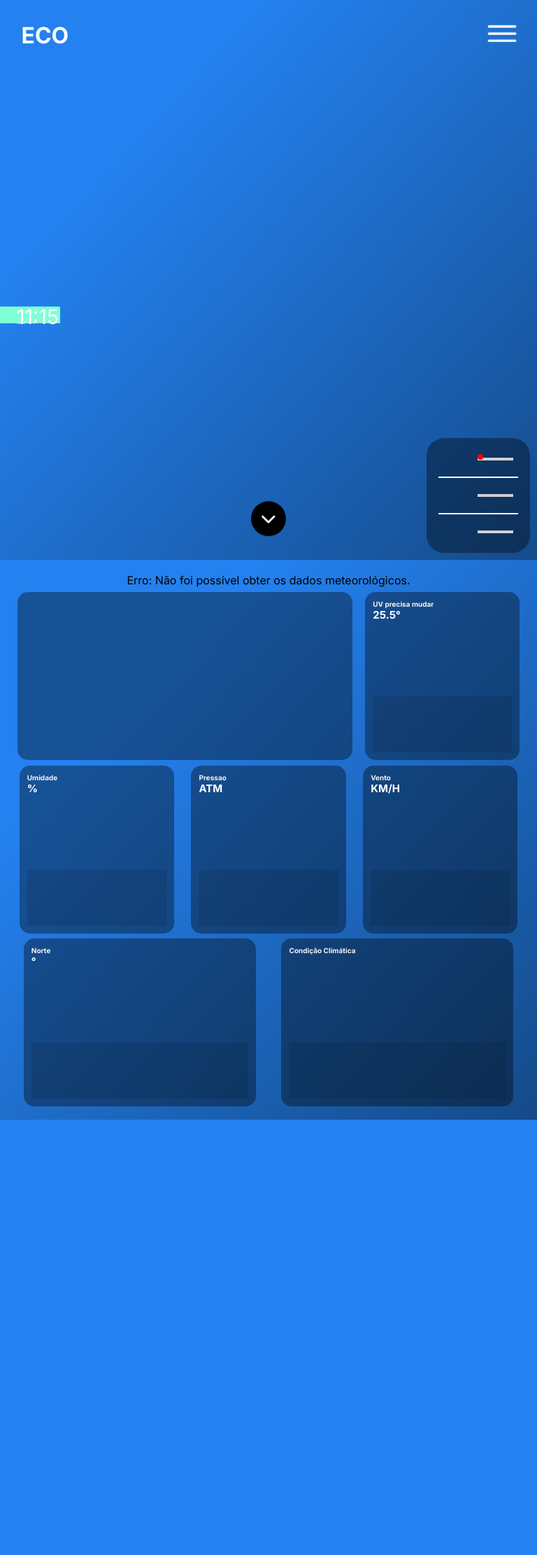
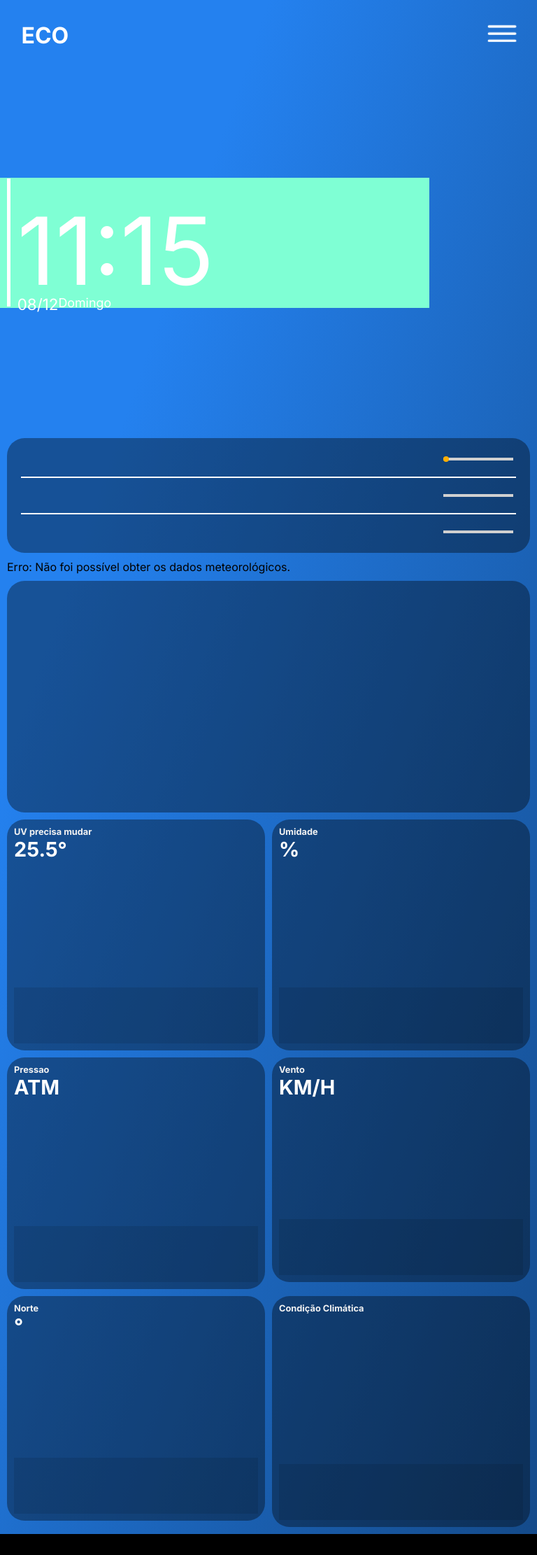
Before and after one commit to matgduarte/tcc, a PHP site: page / in a window 768 px wide; the page is wider, and only the part inside the window is pictured. Shown: that part at 70% size. Before the commit the page ends 1600 px from the top of that part, so only its background shows below. Run offline with PHP 8.4, Linux system fonts and the light colour scheme; data comes from the database, SQL or seed files in the repository; data that the repository does not hold is empty; some libraries are stand-ins or nearby versions.

Commit message:
Update style.css

```diff
--- a/css/style.css
+++ b/css/style.css
@@ -17,19 +17,26 @@
 /*main*/
 
 
-.container_main_principal{
-    height: calc(100vh - 100px);
+.container_main_principal {
+    height: calc(100svh - 100px);
     width: 100%;
     display: flex;
     align-items: center;
     justify-content: flex-start;
 }
 
+#info_diaria_section {
+    display: flex;
+    color: var(--white);
+    height: 50%;
+    position: relative;
+}
+
 #info_diaria {
     display: flex;
     color: var(--white);
     background-color: aquamarine;
-    height: 50%;
+    height: 100%;
     position: relative;
 }
 
@@ -38,7 +45,8 @@
     background-color: var(--white);
     margin-left: 10px;
     margin-right: 10px;
-    height: 98%; /* Ocupa 98% da altura da section */
+    height: 98%;
+    /* Ocupa 98% da altura da section */
     align-self: center;
 }
 
@@ -57,30 +65,36 @@
 }
 
 #time {
-    height: auto; /* Ocupa 60% da altura da section */
+    height: auto;
+    /* Ocupa 60% da altura da section */
 }
 
 #conteudo_menor {
-    height: auto; /* Ocupa 10% da altura da section */
+    height: auto;
+    /* Ocupa 10% da altura da section */
     display: flex;
     justify-content: space-between;
 }
 
 .conteudo_menor_principal {
     display: flex;
-    height: 100%; /* Ocupa 100% da altura de "conteudo_menor" */
+    height: 100%;
+    /* Ocupa 100% da altura de "conteudo_menor" */
 }
 
 #date {
-    height: auto; /* Ocupa 100% da altura de "conteudo_menor" */
+    height: auto;
+    /* Ocupa 100% da altura de "conteudo_menor" */
 }
 
 #day {
-    height: auto; /* Ocupa 80% da altura de "conteudo_menor_principal" */
+    height: auto;
+    /* Ocupa 80% da altura de "conteudo_menor_principal" */
 }
 
 #temperatura_principal {
-    height: auto; /* Ocupa 100% da altura de "conteudo_menor" */
+    height: auto;
+    /* Ocupa 100% da altura de "conteudo_menor" */
 }
 
 
@@ -89,8 +103,10 @@
     position: absolute;
     bottom: 10px;
     right: 10px;
-    background-color: lightgreen; /* Cor de fundo para visualização */
-    height: auto; /* Altura automática para se ajustar ao conteúdo */
+    background-color: lightgreen;
+    /* Cor de fundo para visualização */
+    height: auto;
+    /* Altura automática para se ajustar ao conteúdo */
     background-color: rgba(0, 0, 0, 0.37);
     padding: 5px 16px;
     border-radius: 25px;
@@ -102,22 +118,24 @@
 /* Estilo adicional para visualização */
 
 #info_clima {
-    color: white; /* Cor do texto das informações climáticas */
-    text-align: center; /* Centraliza o texto */
+    color: white;
+    /* Cor do texto das informações climáticas */
+    text-align: center;
+    /* Centraliza o texto */
     display: none;
 }
 
 
-.section_dia{
+.section_dia {
     width: 100%;
     padding: 0 20px;
 
 
 }
 
-.dia_titulo{
+.dia_titulo {
     display: flex;
-    justify-content:left;
+    justify-content: left;
     align-items: center;
     color: var(--white);
     position: relative;
@@ -126,7 +144,7 @@
     width: 100%;
 }
 
-.icon_calendar{
+.icon_calendar {
     width: 25px;
     height: 25px;
     color: var(--black);
@@ -135,21 +153,21 @@
     border-radius: 100px;
     display: flex;
     align-items: center;
-    justify-content:center;
+    justify-content: center;
 }
 
 
-.dia_titulo h2{
+.dia_titulo h2 {
     color: var(--white);
     text-align: left;
 }
 
-.barra_horizontal{
+.barra_horizontal {
     border: 1px solid var(--white);
     width: 99%;
 }
 
-.dia{
+.dia {
     display: flex;
     justify-content: space-between;
     align-items: center;
@@ -160,11 +178,11 @@
     width: 100%;
 }
 
-.data-dia{
+.data-dia {
     width: 30%;
 }
 
-.icon_thermal{
+.icon_thermal {
     width: 8%;
     height: 20px;
     color: var(--white);
@@ -175,6 +193,7 @@
     align-items: center;
     gap: 8px;
     width: 58%;
+    justify-content: flex-end;
 }
 
 .temp-barra {
@@ -193,21 +212,25 @@
 
 .temp-atual-ponto {
     position: absolute;
-    top: -5px;
     width: 8px;
     height: 8px;
-    background-color: red;
+    background-color: rgb(255, 174, 0);
     border-radius: 50%;
+    margin-top: -2px;
 }
 
 
 #sec_btn_dados {
     position: absolute;
     bottom: 0;
-    left: 50%; /* Centraliza horizontalmente */
-    transform: translateX(-50%); /* Ajusta o posicionamento para o centro */
-    width: 100px; /* Defina a largura desejada */
-    height: 100px; /* Defina a altura desejada */
+    left: 50%;
+    /* Centraliza horizontalmente */
+    transform: translateX(-50%);
+    /* Ajusta o posicionamento para o centro */
+    width: 100px;
+    /* Defina a largura desejada */
+    height: 100px;
+    /* Defina a altura desejada */
 
     display: flex;
     justify-content: center;
@@ -215,28 +238,35 @@
 }
 
 
-#btn_dados{
+#btn_dados {
     width: 100%;
     height: 100%;
     border: none;
-    background-color: white; /* Cor do botão */
+    background-color: white;
+    /* Cor do botão */
     cursor: pointer;
 
 }
+
 @keyframes float {
     0% {
         transform: translateY(0);
     }
+
     50% {
-        transform: translateY(-10px); /* Sobe 10px */
+        transform: translateY(-10px);
+        /* Sobe 10px */
     }
+
     100% {
-        transform: translateY(0); /* Volta para o ponto original */
+        transform: translateY(0);
+        /* Volta para o ponto original */
     }
 }
 
 #btn_dados {
-    background-color: #000000; /* Cor de fundo do botão */
+    background-color: #000000;
+    /* Cor de fundo do botão */
     border: none;
     border-radius: 50%;
     width: 50px;
@@ -249,22 +279,29 @@
     align-items: center;
     animation: float 2s infinite;
 }
+
 @keyframes float {
     0% {
         transform: translateY(0);
     }
+
     50% {
-        transform: translateY(-10px); /* Sobe 10px */
+        transform: translateY(-10px);
+        /* Sobe 10px */
     }
+
     100% {
-        transform: translateY(0); /* Volta para o ponto original */
+        transform: translateY(0);
+        /* Volta para o ponto original */
     }
 }
 
 #btn_dados:hover {
-    background-color: var(--blue); /* Cor ao passar o mouse */
+    background-color: var(--blue);
+    /* Cor ao passar o mouse */
 
-    transform: scale(1.1); /* Animação ao passar o mouse */
+    transform: scale(1.1);
+    /* Animação ao passar o mouse */
 }
 
 
@@ -273,11 +310,13 @@
     color: white;
     font-size: 20px;
     transition: all 0.3s ease;
-    animation: pulse 1.5s infinite; /* Animação de pulsar contínua */
+    animation: pulse 1.5s infinite;
+    /* Animação de pulsar contínua */
 }
 
 #btn_dados:hover i {
-    transform: translateY(5px); /* Animação da seta ao passar o mouse */
+    transform: translateY(5px);
+    /* Animação da seta ao passar o mouse */
 }
 
 
@@ -285,19 +324,29 @@
 /*API*/
 
 .section_dia {
-    width: 100%; /* Largura total do bloco */
-    margin-bottom: 10px; /* Espaçamento inferior */
+    width: 100%;
+    /* Largura total do bloco */
+    margin-bottom: 10px;
+    /* Espaçamento inferior */
 }
 
 .forecast_day {
-    padding: 8px 12px; /* Padding menor */
-    margin: 5px 0; /* Margem vertical para espaçamento */
-    border-radius: 8px; /* Bordas arredondadas */
-    box-shadow: 0 1px 3px rgba(0, 0, 0, 0.1); /* Sombra suave */
-    display: flex; /* Flex para alinhar elementos horizontalmente */
-    justify-content: space-between; /* Espaço entre os elementos */
-    width: 100%; /* Largura total */
-    font-size: 14px; /* Tamanho da fonte reduzido */
+    padding: 8px 12px;
+    /* Padding menor */
+    margin: 5px 0;
+    /* Margem vertical para espaçamento */
+    border-radius: 8px;
+    /* Bordas arredondadas */
+    box-shadow: 0 1px 3px rgba(0, 0, 0, 0.1);
+    /* Sombra suave */
+    display: flex;
+    /* Flex para alinhar elementos horizontalmente */
+    justify-content: space-between;
+    /* Espaço entre os elementos */
+    width: 100%;
+    /* Largura total */
+    font-size: 14px;
+    /* Tamanho da fonte reduzido */
 }
 
 ion-icon {
@@ -305,9 +354,17 @@ ion-icon {
 }
 
 @keyframes pulse {
-    0% { transform: scale(1); }
-    50% { transform: scale(1.1); }
-    100% { transform: scale(1); }
+    0% {
+        transform: scale(1);
+    }
+
+    50% {
+        transform: scale(1.1);
+    }
+
+    100% {
+        transform: scale(1);
+    }
 }
 
 .section_title {
@@ -318,154 +375,148 @@ ion-icon {
     margin-bottom: 20px;
     font-size: 1.5rem;
     font-weight: bold;
-    color: #fff; /* Cor branca para o texto */
+    color: #fff;
+    /* Cor branca para o texto */
 }
 
 .section_title ion-icon {
     font-size: 2rem;
-    color: #fff; /* Cor branca para o ícone */
+    color: #fff;
+    /* Cor branca para o ícone */
 }
 
 
 
 /*Parte debaixo*/
 #bloco {
-    position: absolute;
-    top: 100vh; /* Corrigido para iniciar dentro da visualização */
+    /* Corrigido para iniciar dentro da visualização */
+    width: 100%;
+    /* Altura automática para se ajustar ao conteúdo */
+    padding: 0 10px;
+    /*  Aumentado para melhor espaçamento interno */
+    display: flex;
+    flex-flow: row wrap;
+    /* Organiza o conteúdo em coluna */
+    gap: 10px;
+    justify-content: space-between;
+    /* Centraliza os itens verticalmente */
+    box-sizing: border-box;
+    /* Para considerar padding no tamanho total */
+    padding-bottom: 10px;
+}
 
-    background: linear-gradient(to bottom right, #2481EF 25%, #144A89);
-    width: 100%; /* Altura automática para se ajustar ao conteúdo */
-    height: 100vh;
-    padding: 2%;  /*  Aumentado para melhor espaçamento interno */
-    display: flex;
-    flex-flow: row wrap; /* Organiza o conteúdo em coluna */
-    align-content: space-around;
-    justify-content: space-around; /* Centraliza os itens verticalmente */
-    box-sizing: border-box; /* Para considerar padding no tamanho total */
-}
-.bloquinhos{
+.bloquinhos {
     display: flex;
     flex-direction: column;
     justify-content: space-between;
     align-items: flex-start;
-    width: 20%;
-    height: 40vh;
-    padding: 1.5%;
+    height: calc(calc(calc(100vw - 50px) / 4)*0.87);
+    padding: 10px;
     background-color: rgba(0, 0, 0, 0.37);
     border-radius: 25px;
     box-sizing: border-box;
+    width: calc(calc(100vw - 50px) / 4);
 }
-.grafico_principal{
-    width: 45%;
+
+.bloquinhos:first-of-type {
+    width: calc((calc(calc(100vw - 50px) / 4) * 2) + 10px);
+    overflow-x: scroll;
+    /* Permite rolagem horizontal */
+    scrollbar-width: none;
+    /* Para Firefox */
 }
-.areatexto{
+
+.bloquinhos:first-of-type ::-webkit-scrollbar {
+    display: none;
+    /* Esconde a barra de rolagem */
+}
+
+.areatexto {
     width: 70%;
 
 }
-.areatexto h1{
+
+.areatexto h1 {
     font-size: 1.8em;
     color: var(--white);
 }
-.areainterativa{
+
+.areainterativa {
     background-color: rgba(0, 0, 0, 0.1);
     width: 100%;
     height: 10vh;
     display: flex;
     justify-content: flex-end;
 }
-.areatexto h2{
-    font-size: 0.8em; /* Tamanho ajustado */
+
+.areatexto h2 {
+    font-size: 0.8em;
+    /* Tamanho ajustado */
     color: #f2f2f2;
 }
 
-@media (max-width: 320px){
 
-    /*Main*/
-    #bloco{
-        padding: 1%;
-        height: 100vh;
+
+
+@media (max-width: 1440px) {
+    .bloquinhos {
+        width: calc(calc(100vw - 40px) / 3);
+        height: calc(calc(calc(100vw - 40px) / 3)*0.87);
     }
-    .bloquinhos{
-        width: 45%;
-        height: 22vh;
-        border-radius: 15px;
+
+    .bloquinhos:first-of-type {
+        width: calc((calc(calc(100vw - 40px) / 3) * 2) + 10px);
     }
-    .grafico_principal{
-        width: 95%;
+
+    .bloquinhos:nth-child(6),
+    .bloquinhos:nth-child(7) {
+        width: calc(calc(100vw - 30px) / 2);
+        height: calc(calc(calc(100vw - 30px) / 2)*0.87);
+    }
 
 }
-    .areatexto h1{
-        font-size: 15px;
+
+@media (max-width: 768px) {
+    .container_main_principal {
+        flex-wrap: wrap;
+        align-content: space-between;
     }
-    .areatexto h2{
-        font-size: 10px;
+
+    #info_diaria_section {
+        display: flex;
+        color: var(--white);
+        height: calc((100svh - 110px) - var(--diario-height));
+        position: relative;
+        padding-top: 20%;
     }
+
+    #info_diaria {
+        width: 80vw;
+        height: 50%;
     }
-@media (min-width: 321px) and (max-width: 375px){
-    /*Main*/
-    #bloco{
-        padding: 1%;
-        height: 100vh;
+
+    #diario {
+        position: relative;
+        right: 0px;
+        bottom: 0px;
+        margin: 0px 10px;
+        width: calc(100vw - 20px);
+        margin-bottom: 10px;
     }
-    .bloquinhos{
-        width: 45%;
-        height: 22vh;
-        border-radius: 15px;
+
+
+    #sec_btn_dados {
+        display: none;
     }
-    .grafico_principal{
-        width: 95%;
+
+    .bloquinhos {
+        width: calc(50vw - 15px);
+        height: calc(45vw - 15px);
+    }
+
+    .bloquinhos:first-of-type {
+        width: calc(100vw - 20px);
 
     }
-    .areatexto h1{
-        font-size: 15px;
-    }
-    .areatexto h2{
-        font-size: 10px;
-    }
-}
-@media (min-width: 376px) and (max-width: 425px){
-    /*Main*/
-    #bloco{
-        padding: 1%;
-        height: 100vh;
-    }
-    .bloquinhos{
-        width: 45%;
-        height: 22vh;
-        border-radius: 15px;
-    }
-    .grafico_principal{
-        width: 95%;
 
 }
-    .areatexto h1{
-        font-size: 15px;
-    }
-    .areatexto h2{
-        font-size: 10px;
-    }
-}
-@media (min-width: 426px) and (max-width: 768px){
-    /*Main*/
-    #bloco{
-        height: 100vh;
-    }
-    .bloquinhos{
-        width: 30%;
-        height: 30vh;
-        border-radius: 15px;
-    }
-    .bloquinhos:nth-last-child(-n+2) {
-        width: 45%;
-    }
-    .grafico_principal{
-        width: 65%;
-
-    }
-    .areatexto h1{
-        font-size: 15px;
-    }
-    .areatexto h2{
-        font-size: 10px;
-    }
-}
```
Lines whose indentation alone changed are shown as unchanged.
